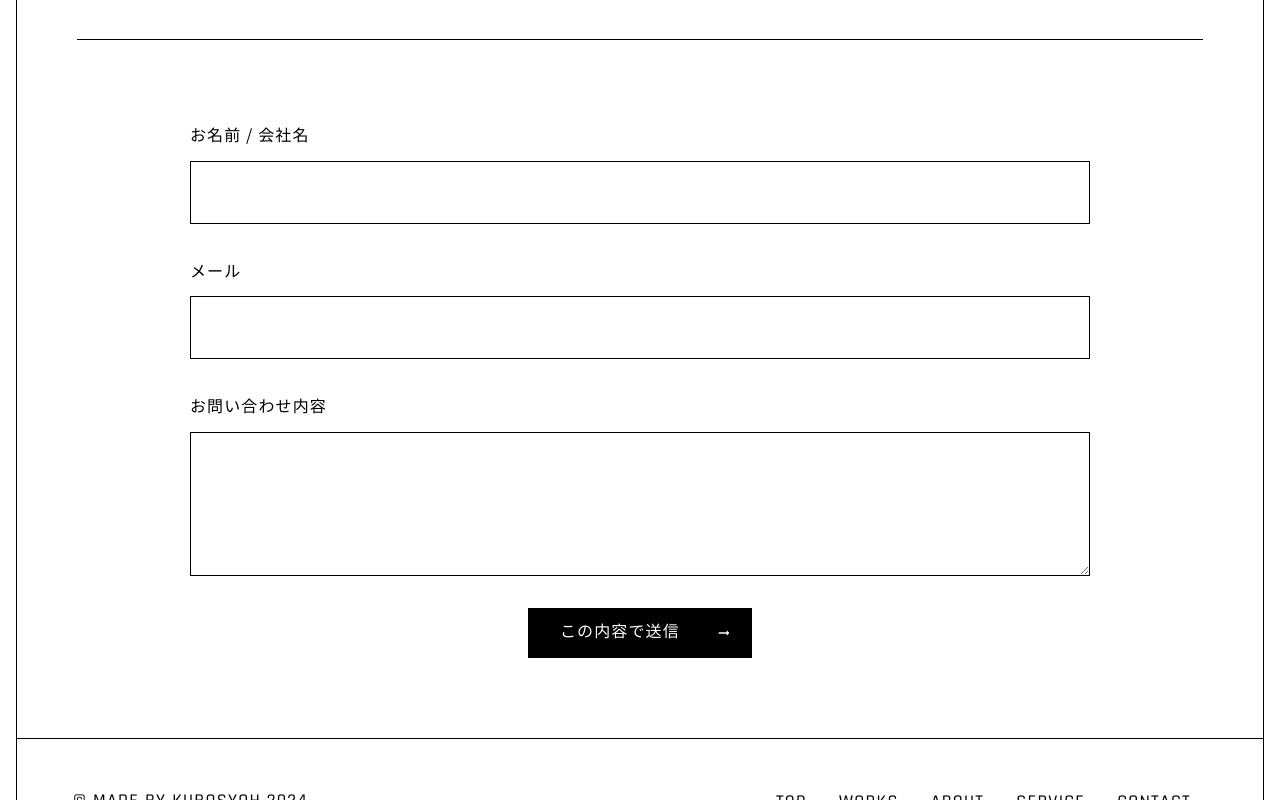
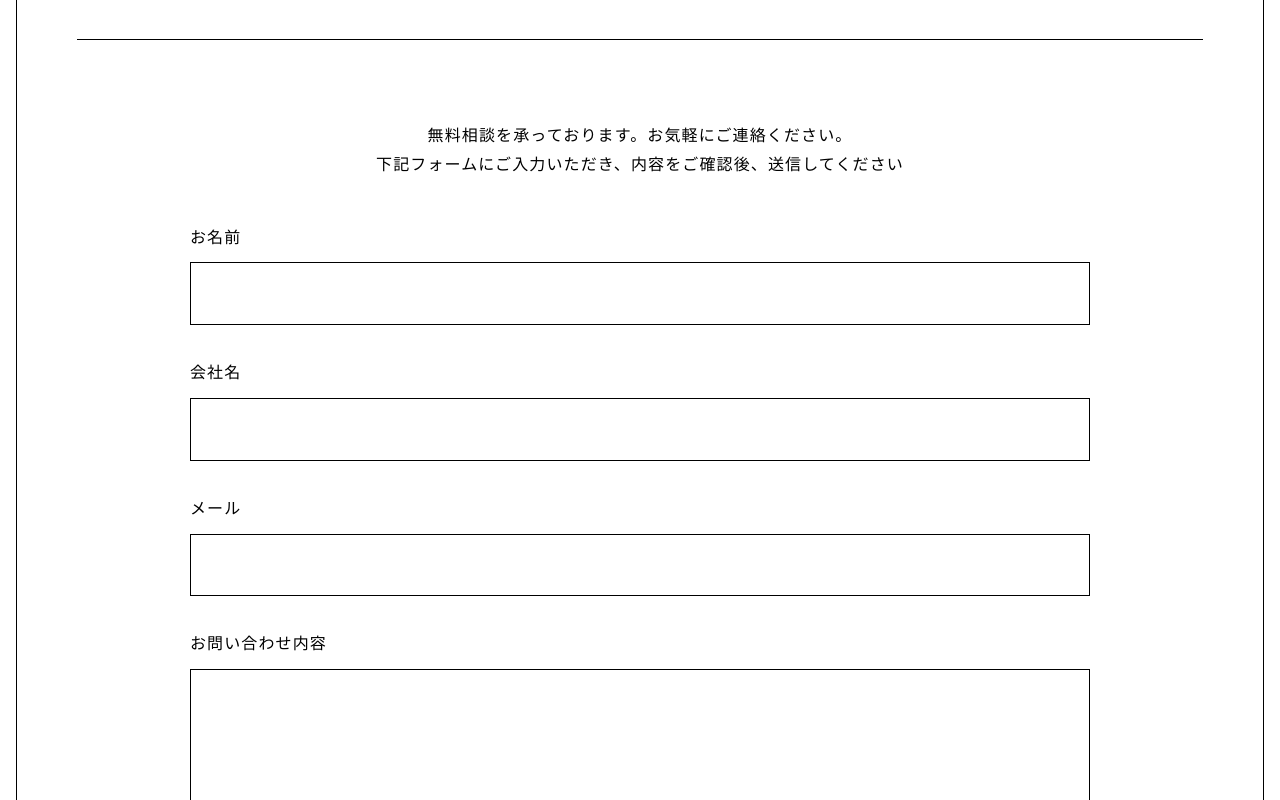
Before and after one commit to shooh25/cw_portfolio, a React (Vite) app: page /contact in a window 1280 px wide. Shown: the part 320-1120 px from the top of the page. Built offline with nearby package versions, Linux system fonts and the light colour scheme; no server answers; what microcms-js-sdk would draw is missing.

Commit message:
fix: contact form

```diff
--- a/package.json
+++ b/package.json
@@ -18,6 +18,7 @@
     "react": "^18.2.0",
     "react-anchor-link-smooth-scroll": "^1.0.12",
     "react-dom": "^18.2.0",
+    "react-hook-form": "^7.51.2",
     "react-icons": "^5.0.1",
     "react-query": "^3.39.3",
     "react-router-dom": "^6.22.3"
--- a/src/hooks/useContactForm.ts
+++ b/src/hooks/useContactForm.ts
@@ -1,42 +1,49 @@
-import React, { useRef, useState } from "react";
+import { useState } from "react";
+import { SubmitHandler, useForm } from "react-hook-form";
 import emailjs from "@emailjs/browser";
 
 export const useContactForm = () => {
-  const form = useRef<HTMLFormElement | null>(null);
-  const [emailStatusMessage, setEmailStatusMessage] = useState<string>("");
-  const [isDisplayPopup, setIsDisplayPopup] = useState<boolean>(false);
+  const [isSubmitted, setIsSubmitted] = useState<boolean>(false);
 
-  const sendEmail = (e: React.FormEvent<HTMLFormElement>) => {
-    e.preventDefault();
+  const {
+    register,
+    handleSubmit,
+    formState: { errors },
+  } = useForm<Inputs>();
 
-    if (!form.current) return;
+  const sendEmail: SubmitHandler<Inputs> = (data) => {
+
+    const templateParams = {
+      personalName: data.personalName,
+      companyName: data.companyName,
+      email: data.email,
+      message: data.message,
+    };
 
     emailjs
-      .sendForm(
+      .send(
         import.meta.env.VITE_SERVICE_ID,
         import.meta.env.VITE_TEMPLATE_ID,
-        form.current,
+        templateParams,
         {
           publicKey: import.meta.env.VITE_PUBLIC_KEY,
         }
       )
       .then(
         () => {
-          setEmailStatusMessage("メールが送信されました。返信をお待ち下さい。");
-          setIsDisplayPopup(true);
+          setIsSubmitted(true);
         },
-        (error) => {
-          setEmailStatusMessage(
-            "メール送信時にエラーが発生しました。お手数ですが再度送信してください。"
-          );
-          setIsDisplayPopup(true);
+        (_error) => {
+          alert("送信時にエラーが発生しました。もう一度お試しください。");
         }
       );
-
-    setTimeout(() => {
-      setIsDisplayPopup(false);
-    }, 3000);
   };
 
-  return { form, emailStatusMessage, sendEmail, isDisplayPopup };
+  return {
+    register,
+    handleSubmit,
+    sendEmail,
+    isSubmitted,
+    formState: { errors },
+  };
 };
--- a/src/pages/Contact.tsx
+++ b/src/pages/Contact.tsx
@@ -1,10 +1,13 @@
 import MainVisual from '../components/MainVisual'
 import Button from '../components/Button';
+import PageTransition from '../components/PageTransition';
 import { useContactForm } from '../hooks/useContactForm';
-import PageTransition from '../components/PageTransition';
+import { Navigate } from 'react-router-dom';
 
 const Contact: React.FC = () => {
-  const { form, emailStatusMessage, sendEmail, isDisplayPopup } = useContactForm();
+  const { register, handleSubmit, sendEmail, isSubmitted, formState: { errors } } = useContactForm();
+
+  if (isSubmitted) return (<Navigate to="/" />)
 
   return (
     <PageTransition>
@@ -12,19 +15,59 @@ const Contact: React.FC = () => {
         <MainVisual title='お問い合わせ' span='- CONTACT' />
         <section className='px-5 md:px-[60px]'>
           <div className='py-[60px] md:py-[80px]'>
-            <div className='max-w-[900px] m-auto'>
-              <form ref={form} onSubmit={sendEmail} className='flex flex-col gap-8 items-center'>
+            <p className='text05 text-center'>無料相談を承っております。お気軽にご連絡ください。<br />
+              下記フォームにご入力いただき、内容をご確認後、送信してください
+            </p>
+            <div className='max-w-[900px] m-auto mt-11'>
+              <form
+                onSubmit={handleSubmit(sendEmail)}
+                className='flex flex-col gap-8 items-center'
+              >
                 <div className='flex flex-col gap-3 text05 w-full'>
-                  <label>お名前 / 会社名</label>
-                  <input type="text" name="user_name" className='border border-black p-4' />
+                  <label>お名前</label>
+                  <input
+                    type="text"
+                    className='border border-black p-4'
+                    {...register('personalName', {
+                      required: 'お名前を入力してください'
+                    })}
+                  />
+                  {errors.personalName?.message && (
+                    <p className="">{errors.personalName?.message}</p>
+                  )}
+                </div>
+                <div className='flex flex-col gap-3 text05 w-full'>
+                  <label>会社名</label>
+                  <input
+                    type="text"
+                    className='border border-black p-4'
+                    {...register('companyName', {
+                      required: '会社名を入力してください'
+                    })}
+                  />
+                  {errors.companyName?.message && (
+                    <p className="error-message">{errors.companyName?.message}</p>
+                  )}
                 </div>
                 <div className='flex flex-col gap-3 text05 w-full'>
                   <label>メール</label>
-                  <input type="email" name="user_email" className='border border-black p-4' />
+                  <input
+                    type="text"
+                    className='border border-black p-4'
+                    {...register('email', {
+                      required: 'メールアドレスを入力してください'
+                    })}
+                  />
+                  {errors.email?.message && (
+                    <p className="error-message">{errors.email?.message}</p>
+                  )}
                 </div>
                 <div className='flex flex-col gap-3 text05 w-full'>
                   <label>お問い合わせ内容</label>
-                  <textarea name="message" className='border border-black p-4 h-36' />
+                  <textarea
+                    className='border border-black p-4 h-40'
+                    {...register('message')}
+                  />
                 </div>
                 <div className='flex flex-col gap-3 text05'>
                   <Button type='submit'>この内容で送信</Button>
@@ -33,14 +76,6 @@ const Contact: React.FC = () => {
             </div>
           </div>
         </section>
-
-        {isDisplayPopup && (
-          <div className='fixed bg-black bottom-8 left-1/2 transform -translate-x-1/2'>
-            <div className='relative'>
-              <p className='text05 text-white py-4 px-10'>{emailStatusMessage}</p>
-            </div>
-          </div>
-        )}
       </>
     </PageTransition>
   )
```
Also changed, not shown: src/types/global.d.ts (+8 -0 lines), 1 other file (tests, documents, lock files or other folders).
